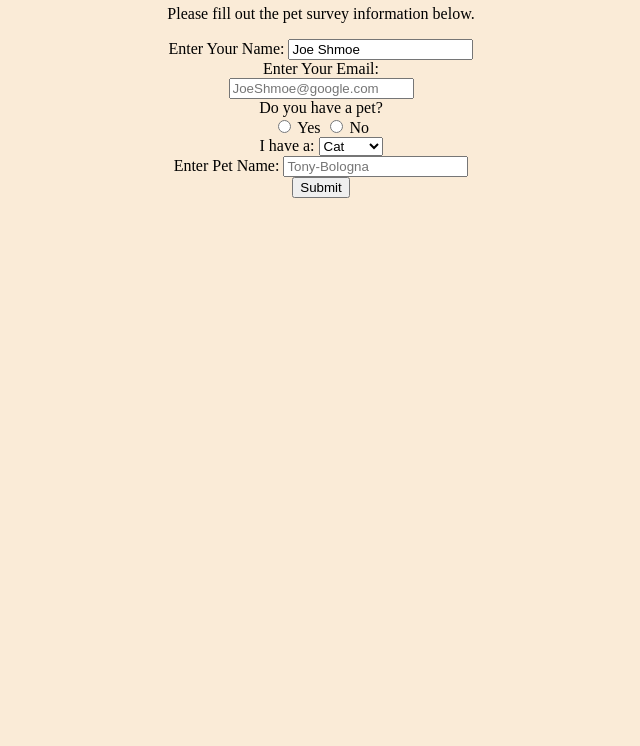
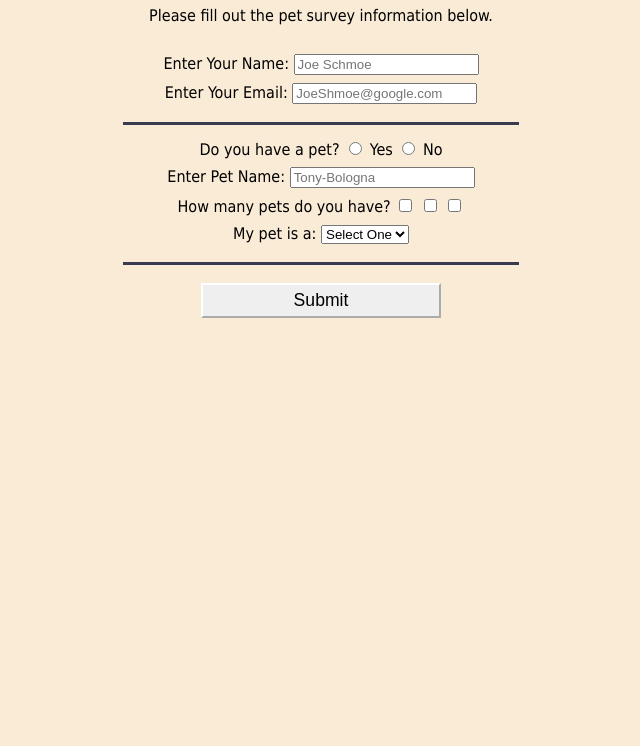
Before and after one commit to DKendle/pet-survey, a plain HTML site: page index.html in a window 1280 px wide. Shown: the part 75-821 px from the top of the page, without its empty margins (319-959 px from the left). Before the commit the page ends 800 px from the top, so only its background shows below. Drawn offline with Linux system fonts and the light colour scheme.

Commit message:
Adds css styling to different parts of html. Changes section element to fieldset. Reformats labels. Adds styling to submit button.

```diff
--- a/index.css
+++ b/index.css
@@ -1,12 +1,42 @@
-html{
+body {
+    width: 100%;
+    height: 100vh;
+    margin: 0;
+    font-family: Tahoma;
+    font-size: 16px;
     background-color:antiquewhite;
     color:black;
 }
-
 h1,p,section{
     text-align: center;
 }
 
+
 label{
     display:block;
+    margin: 0.5rem 0;
 }
+
+fieldset {
+    border: none;
+    border-bottom: 3px solid #3b3b4f;
+    text-align: center;
+  }
+
+  input[type="submit"] {
+    display: block;
+    width: 60%;
+    margin: 1em auto;
+    height: 2em;
+    font-size: 1.1rem;
+    border-color: white;
+    min-width: 200px;
+  }
+
+  form {
+  width: 60vw;
+  max-width: 400px;
+  min-width: 200px;
+  margin: 0 auto;
+  padding-bottom: 2em;
+}
--- a/index.html
+++ b/index.html
@@ -9,34 +9,47 @@
     <body>
         <h1>Pet Survey</h1>
         <p>Please fill out the pet survey information below.</p>
-        <section>
-            <form id="pet-form">
-                <label for="name">Enter Your Name:
-                    <input id="name"type="text" name="Name" value="Joe Shmoe" required/>
-                </label>
 
-                <label for="email">Enter Your Email:</label>
-                <input id="email"type="text" name="email" placeholder="JoeShmoe@google.com" required/>
+            <form id="pet-form" >
+                <fieldset>
+                    <label for="name">Enter Your Name:
+                        <input id="name"type="text" name="Name" placeholder="Joe Schmoe" required/>
+                    </label>
 
-                <label>Do you have a pet?</label>
-                    <input type="radio" name="yes-no"value="yes"/> Yes
-                    <input type="radio" name="yes-no"value="no"/> No
+                    <label for="email">Enter Your Email:
+                        <input id="email"type="text" name="email" placeholder="JoeShmoe@google.com" required/>
+                    </label>
+                </fieldset>
+                <fieldset>
+                    <label>Do you have a pet?
+                        <input type="radio" name="yes-no"value="yes"/> Yes
+                        <input type="radio" name="yes-no"value="no"/> No
+                    </label>
 
-                <label for="pet-type">I have a:
+                    <label for="pet-name">Enter Pet Name:
+                        <input id="pet-name"type="text" placeholder="Tony-Bologna"/>
+                    </label>
+
+                    <label>How many pets do you have?
+                        <input type="checkbox"/>
+                        <input type="checkbox"/>
+                        <input type="checkbox"/>
+                    </label>
+
+                <label for="pet-type">My pet is a:
                 <select id="pet-type">
+                    <option>Select One</option>
                     <option>Cat</option>
                     <option>Dog</option>
                     <option>Bird</option>
                     <option>Reptile</option>
                     <option>Other</option>
                 </select>
-            </label>
-            <label for="pet-name">Enter Pet Name:
-                <input id="pet-name"type="text" placeholder="Tony-Bologna"/>
-            </label>
+                </label>
 
-            <input type="submit" value="Submit"/>
+        </fieldset>
+            <input type="submit" value="Submit" onSubmit=/>
             </form>
-        </section>
+
     </body>
 </html>
```
